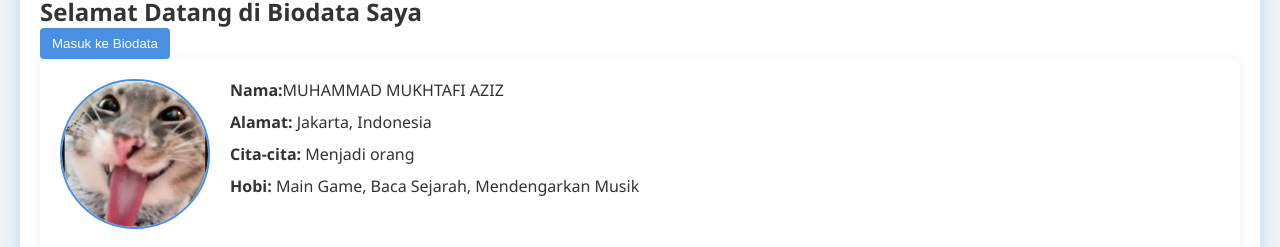
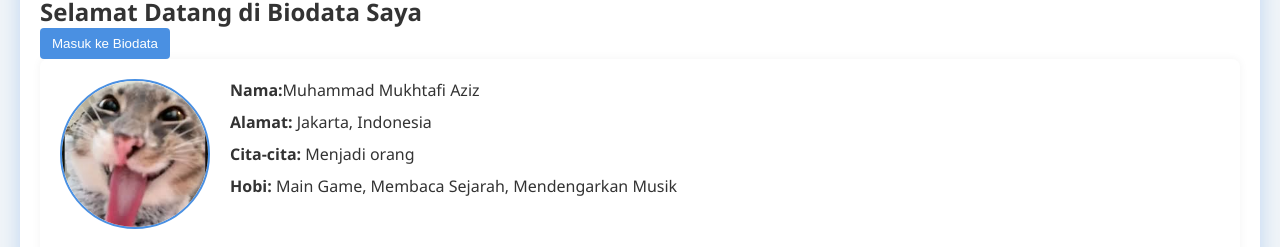
Before and after one commit to Aziz-cihuyyy/hosting, a plain HTML site: page web.html in a window 1280 px wide. Shown: the part 148-395 px from the top of the page. Drawn offline with Linux system fonts and the light colour scheme.

Commit message:
Update web.html

```diff
--- a/web.html
+++ b/web.html
@@ -24,10 +24,10 @@
                 <img id="profileImage" src="kuc.jpg" alt="Foto Profil">
             </div>
             <div class="info">
-                <p><strong>Nama:</strong>MUHAMMAD MUKHTAFI AZIZ</p>
+                <p><strong>Nama:</strong>Muhammad Mukhtafi Aziz</p>
                 <p><strong>Alamat:</strong> Jakarta, Indonesia</p>
                 <p><strong>Cita-cita:</strong> Menjadi orang</p>
-                <p><strong>Hobi:</strong> Main Game, Baca Sejarah, Mendengarkan Musik</p>
+                <p><strong>Hobi:</strong> Main Game, Membaca Sejarah, Mendengarkan Musik</p>
             </div>
         </section>
 
```
